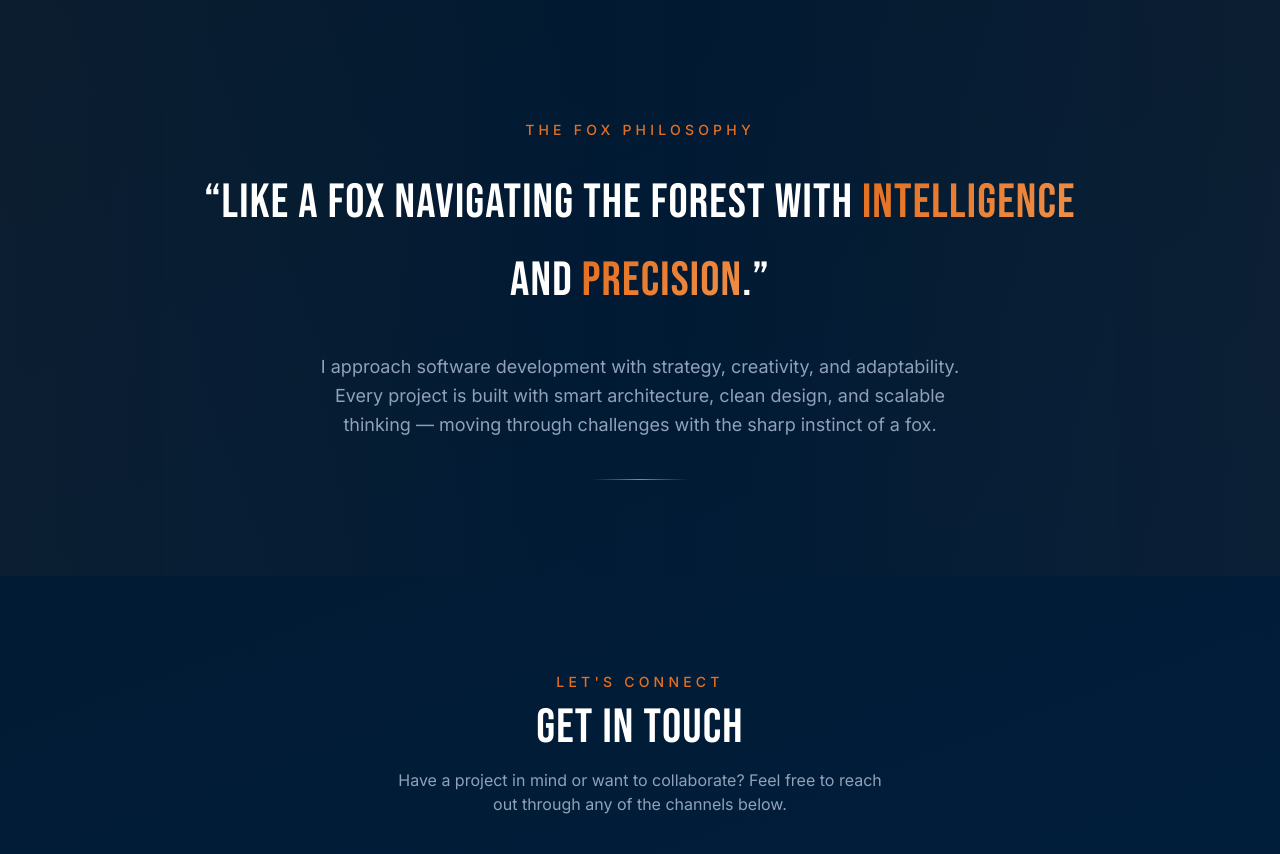
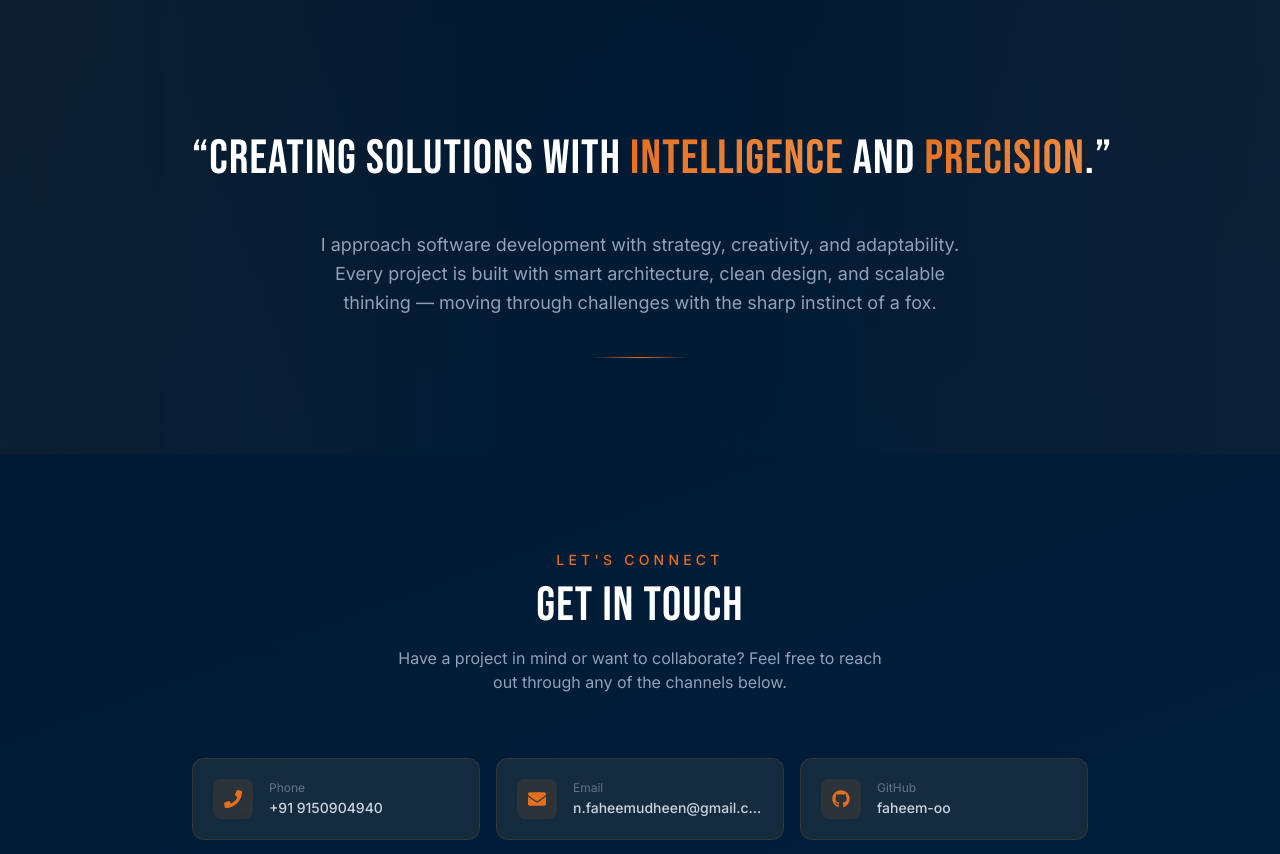
Before and after one commit to faheem-oo/PORTFOLIO, a Next.js app: page / in a window 1280 px wide. Shown: the part 3920-4774 px from the top of the page. Built offline with nearby package versions, Linux system fonts and the light colour scheme.

Commit message:
Update portfolio

```diff
--- a/src/components/FoxPhilosophy.tsx
+++ b/src/components/FoxPhilosophy.tsx
@@ -30,20 +30,18 @@ export default function FoxPhilosophy() {
           animate={inView ? { opacity: 1, y: 0 } : {}}
           transition={{ duration: 0.6, delay: 0.2 }}
         >
-          The Fox Philosophy
         </motion.p>
 
        <motion.blockquote
-          className="mt-6 font-[family-name:var(--font-bebas)] text-3xl leading-relaxed tracking-wide text-white sm:text-4xl md:text-5xl"
+  className="mt-6 whitespace-nowrap font-[family-name:var(--font-bebas)] text-3xl leading-relaxed tracking-wide text-white sm:text-4xl md:text-5xl"
   initial={{ opacity: 0, y: 30 }}
   animate={inView ? { opacity: 1, y: 0 } : {}}
   transition={{ duration: 0.8, delay: 0.3 }}
 >
-          &ldquo;Like a fox navigating the forest with{" "}
+  &ldquo;Creating solutions with{" "}
   <span className="gradient-text">intelligence</span> and{" "}
   <span className="gradient-text">precision</span>.&rdquo;
 </motion.blockquote>
-
         <motion.p
           className="mx-auto mt-8 max-w-2xl text-lg leading-relaxed text-slate-400"
           initial={{ opacity: 0, y: 20 }}
```
Lines whose indentation alone changed are shown as unchanged.
